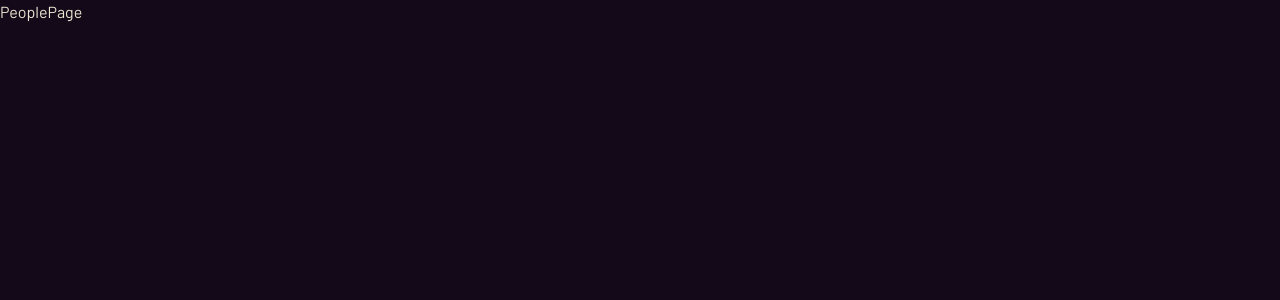
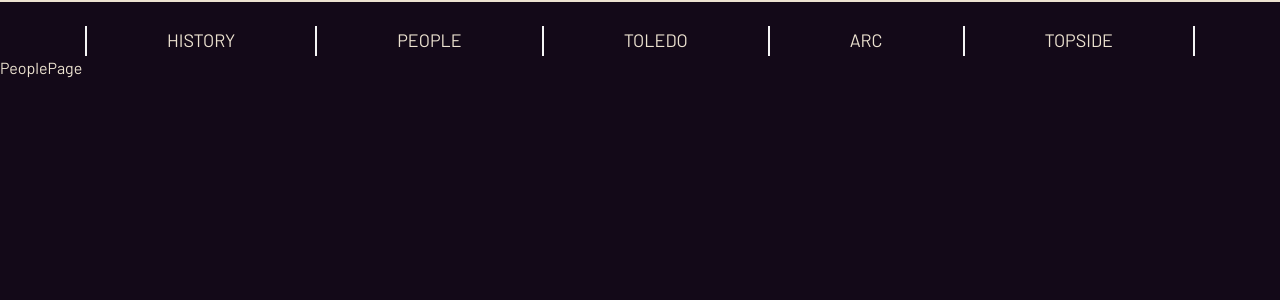
Before and after one commit to brendon-ly/arc-lore, a Next.js app: page /lore/people in a window 1280 px wide. Shown: the top 300 px of the page. Built offline with nearby package versions, Linux system fonts and the light colour scheme.

Commit message:
Adds Header component
Necessary so that I don't have to copy paste the header code on each page

```diff
--- /dev/null
+++ b/app/components/header.tsx
@@ -0,0 +1,21 @@
+export default function Header() {
+    return (
+        <header className="isolate border-t-2">
+            <div className="mx-auto w-fit">
+                <div className="flex flex-row gap-x-20 justify-evenly pt-6 uppercase text-lg static">
+                    <div className="inline-block h-[30px] min-h-[1em] w-0.5 self-stretch bg-neutral-100 dark:bg-white/10"></div>
+                    <h1>History</h1>
+                    <div className="inline-block h-[30px] min-h-[1em] w-0.5 self-stretch bg-neutral-100 dark:bg-white/10"></div>
+                    <h1>People</h1>
+                    <div className="inline-block h-[30px] min-h-[1em] w-0.5 self-stretch bg-neutral-100 dark:bg-white/10"></div>
+                    <h1>Toledo</h1>
+                    <div className="inline-block h-[30px] min-h-[1em] w-0.5 self-stretch bg-neutral-100 dark:bg-white/10"></div>
+                    <h1>Arc</h1>
+                    <div className="inline-block h-[30px] min-h-[1em] w-0.5 self-stretch bg-neutral-100 dark:bg-white/10"></div>
+                    <h1>Topside</h1>
+                    <div className="inline-block h-[30px] min-h-[1em] w-0.5 self-stretch bg-neutral-100 dark:bg-white/10"></div>
+                </div>
+            </div>
+        </header>
+    );
+}
--- a/app/layout.tsx
+++ b/app/layout.tsx
@@ -1,6 +1,7 @@
 import type { Metadata } from "next";
 import { Barlow } from 'next/font/google';
 import "./globals.css";
+import Header from "./components/header";
 
 
 const barlow = Barlow({
@@ -18,7 +19,7 @@ export const metadata: Metadata = {
 export default function RootLayout({ children }) {
   return (
     <html className={`${barlow.variable}`}>
-      <body>{children}</body>
+      <body><Header />{children}</body>
     </html>
   )
 }
--- a/app/page.tsx
+++ b/app/page.tsx
@@ -4,23 +4,6 @@ export default function Home() {
   return (
     <main>
     <div className="relative">
-      <div className="isolate border-t-2">
-        <div className="mx-auto w-fit">
-          <div className="flex flex-row gap-x-20 justify-evenly pt-6 uppercase text-lg static">
-            <div className="inline-block h-[30px] min-h-[1em] w-0.5 self-stretch bg-neutral-100 dark:bg-white/10"></div>
-            <h1>History</h1>
-            <div className="inline-block h-[30px] min-h-[1em] w-0.5 self-stretch bg-neutral-100 dark:bg-white/10"></div>
-            <h1>People</h1>
-            <div className="inline-block h-[30px] min-h-[1em] w-0.5 self-stretch bg-neutral-100 dark:bg-white/10"></div>
-            <h1>Toledo</h1>
-            <div className="inline-block h-[30px] min-h-[1em] w-0.5 self-stretch bg-neutral-100 dark:bg-white/10"></div>
-            <h1>Arc</h1>
-            <div className="inline-block h-[30px] min-h-[1em] w-0.5 self-stretch bg-neutral-100 dark:bg-white/10"></div>
-            <h1>Topside</h1>
-            <div className="inline-block h-[30px] min-h-[1em] w-0.5 self-stretch bg-neutral-100 dark:bg-white/10"></div>
-          </div>
-        </div>
-      </div>
       <div className="flex flex-col items-center justify-center pt-65 ">
           <p className="font-bold uppercase text-5xl">Enlist. Resist</p>
           <div className="text-justify py-2 px-50 text-balance mx-120">
```
